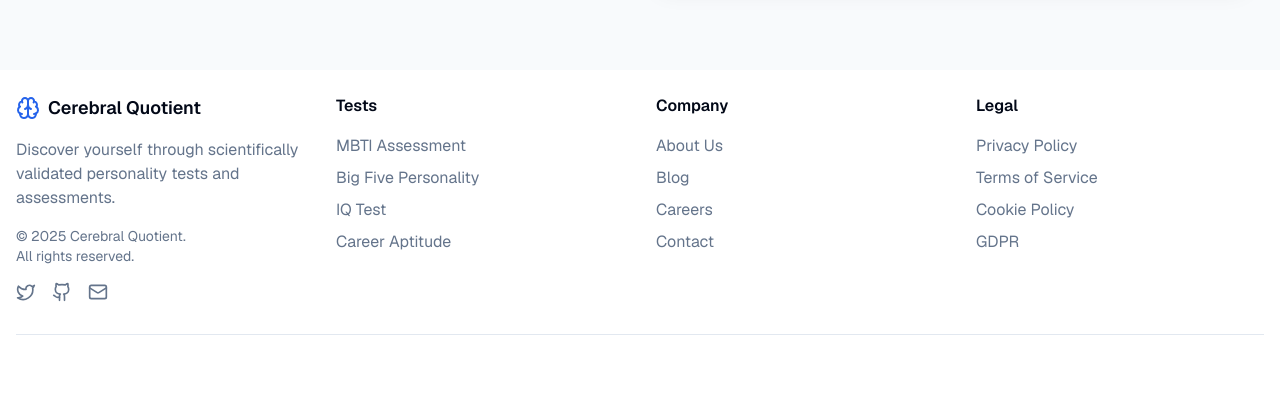
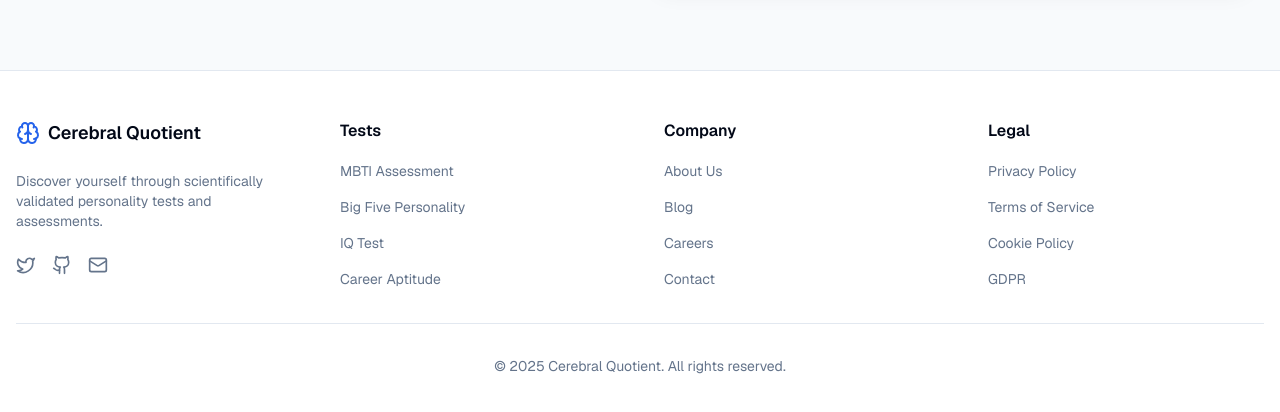
Before and after one commit to ctrlKshav/CerebralQ, a Next.js app: page / in a window 1280 px wide. Shown: the part 3082-3494 px from the top of the page. Before the commit the page ends 3457 px from the top, so only its background shows below. Built offline with nearby package versions, Linux system fonts and the light colour scheme.

Commit message:
Final Footer Layout Fix

```diff
--- a/components/landing-page/footer.tsx
+++ b/components/landing-page/footer.tsx
@@ -3,160 +3,111 @@ import { Brain, Twitter, Github, Mail, Copyright } from "lucide-react";
 import { Separator } from "@/components/ui/separator";
 
 export default function Footer() {
+  const socialLinks = [
+    {
+      icon: <Twitter className="h-5 w-5" />,
+      href: "https://twitter.com/cerebralquotient",
+      label: "Twitter"
+    },
+    {
+      icon: <Github className="h-5 w-5" />,
+      href: "https://github.com/cerebralquotient",
+      label: "GitHub"
+    },
+    {
+      icon: <Mail className="h-5 w-5" />,
+      href: "mailto:contact@cerebralquotient.com",
+      label: "Email"
+    }
+  ];
+
   return (
-    <footer className="bg-card text-card-foreground">
-      <div className="container mx-auto px-4 py-6">
-        <div className="grid grid-cols-1 md:grid-cols-4 gap-8 mb-8">
-          <div className="space-y-4">
+    <footer className="bg-card text-card-foreground border-t">
+      <div className="container mx-auto px-4 py-12">
+        <div className="grid grid-cols-1 md:grid-cols-4 gap-12">
+          {/* Brand Section */}
+          <div className="space-y-6">
             <div className="flex items-center space-x-2">
               <Brain className="h-6 w-6 text-primary" />
               <span className="font-semibold text-lg">Cerebral Quotient</span>
             </div>
-            <p className="text-muted-foreground">
+            <p className="text-muted-foreground text-sm">
               Discover yourself through scientifically validated personality
               tests and assessments.
             </p>
-            <div className="flex flex-col  justify-between  gap-4">
-              <p className="text-sm text-muted-foreground">
-                &copy; {new Date().getFullYear()} Cerebral Quotient.
-                <br />
-                All rights reserved.
-              </p>
+            <div className="flex flex-col space-y-4">
               <div className="flex space-x-4">
+                {socialLinks.map((link, index) => (
                   <a
-                  href="#"
+                    key={index}
+                    href={link.href}
                     className="text-muted-foreground hover:text-primary transition-colors"
+                    aria-label={link.label}
                   >
-                  <Twitter className="h-5 w-5" />
+                    {link.icon}
                   </a>
-                <a
-                  href="#"
-                  className="text-muted-foreground hover:text-primary transition-colors"
-                >
-                  <Github className="h-5 w-5" />
-                </a>
-                <a
-                  href="#"
-                  className="text-muted-foreground hover:text-primary transition-colors"
-                >
-                  <Mail className="h-5 w-5" />
-                </a>
+                ))}
               </div>
             </div>
           </div>
-          <div>
-            <h3 className="font-semibold mb-4">Tests</h3>
-            <ul className="space-y-2">
-              <li>
+
+          {/* Tests Section */}
+          <div className="space-y-4">
+            <h3 className="font-semibold text-base">Tests</h3>
+            <ul className="space-y-3">
+              {["MBTI Assessment", "Big Five Personality", "IQ Test", "Career Aptitude"].map((item) => (
+                <li key={item}>
                   <a
                     href="#"
-                  className="text-muted-foreground hover:text-primary transition-colors"
+                    className="text-sm text-muted-foreground hover:text-primary transition-colors"
                   >
-                  MBTI Assessment
+                    {item}
                   </a>
                 </li>
-              <li>
+              ))}
+            </ul>
+          </div>
+
+          {/* Company Section */}
+          <div className="space-y-4">
+            <h3 className="font-semibold text-base">Company</h3>
+            <ul className="space-y-3">
+              {["About Us", "Blog", "Careers", "Contact"].map((item) => (
+                <li key={item}>
                   <a
                     href="#"
-                  className="text-muted-foreground hover:text-primary transition-colors"
+                    className="text-sm text-muted-foreground hover:text-primary transition-colors"
                   >
-                  Big Five Personality
+                    {item}
                   </a>
                 </li>
-              <li>
+              ))}
+            </ul>
+          </div>
+
+          {/* Legal Section */}
+          <div className="space-y-4">
+            <h3 className="font-semibold text-base">Legal</h3>
+            <ul className="space-y-3">
+              {["Privacy Policy", "Terms of Service", "Cookie Policy", "GDPR"].map((item) => (
+                <li key={item}>
                   <a
                     href="#"
-                  className="text-muted-foreground hover:text-primary transition-colors"
+                    className="text-sm text-muted-foreground hover:text-primary transition-colors"
                   >
-                  IQ Test
+                    {item}
                   </a>
                 </li>
-              <li>
-                <a
-                  href="#"
-                  className="text-muted-foreground hover:text-primary transition-colors"
-                >
-                  Career Aptitude
-                </a>
-              </li>
-            </ul>
-          </div>
-          <div>
-            <h3 className="font-semibold mb-4">Company</h3>
-            <ul className="space-y-2">
-              <li>
-                <a
-                  href="#"
-                  className="text-muted-foreground hover:text-primary transition-colors"
-                >
-                  About Us
-                </a>
-              </li>
-              <li>
-                <a
-                  href="#"
-                  className="text-muted-foreground hover:text-primary transition-colors"
-                >
-                  Blog
-                </a>
-              </li>
-              <li>
-                <a
-                  href="#"
-                  className="text-muted-foreground hover:text-primary transition-colors"
-                >
-                  Careers
-                </a>
-              </li>
-              <li>
-                <a
-                  href="#"
-                  className="text-muted-foreground hover:text-primary transition-colors"
-                >
-                  Contact
-                </a>
-              </li>
-            </ul>
-          </div>
-          <div>
-            <h3 className="font-semibold mb-4">Legal</h3>
-            <ul className="space-y-2">
-              <li>
-                <a
-                  href="#"
-                  className="text-muted-foreground hover:text-primary transition-colors"
-                >
-                  Privacy Policy
-                </a>
-              </li>
-              <li>
-                <a
-                  href="#"
-                  className="text-muted-foreground hover:text-primary transition-colors"
-                >
-                  Terms of Service
-                </a>
-              </li>
-              <li>
-                <a
-                  href="#"
-                  className="text-muted-foreground hover:text-primary transition-colors"
-                >
-                  Cookie Policy
-                </a>
-              </li>
-              <li>
-                <a
-                  href="#"
-                  className="text-muted-foreground hover:text-primary transition-colors"
-                >
-                  GDPR
-                </a>
-              </li>
+              ))}
             </ul>
           </div>
         </div>
-        <Separator className="my-4" />
+
+        <Separator className="my-8" />
+
+        <div className="text-sm text-muted-foreground text-center">
+          <p>&copy; {new Date().getFullYear()} Cerebral Quotient. All rights reserved.</p>
+        </div>
       </div>
     </footer>
   );
```
Also changed, not shown: data/footerData.ts (added, +46 -0 lines). Lines whose indentation alone changed are shown as unchanged.
